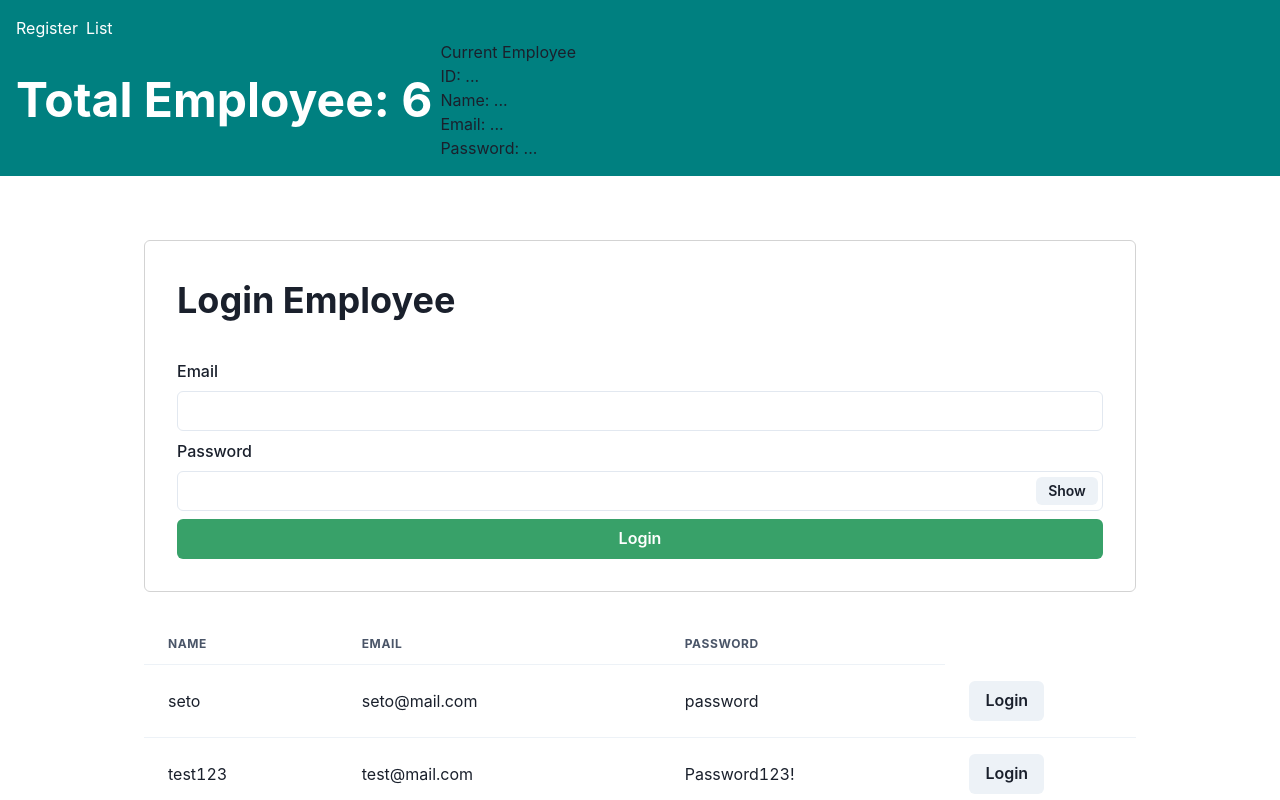
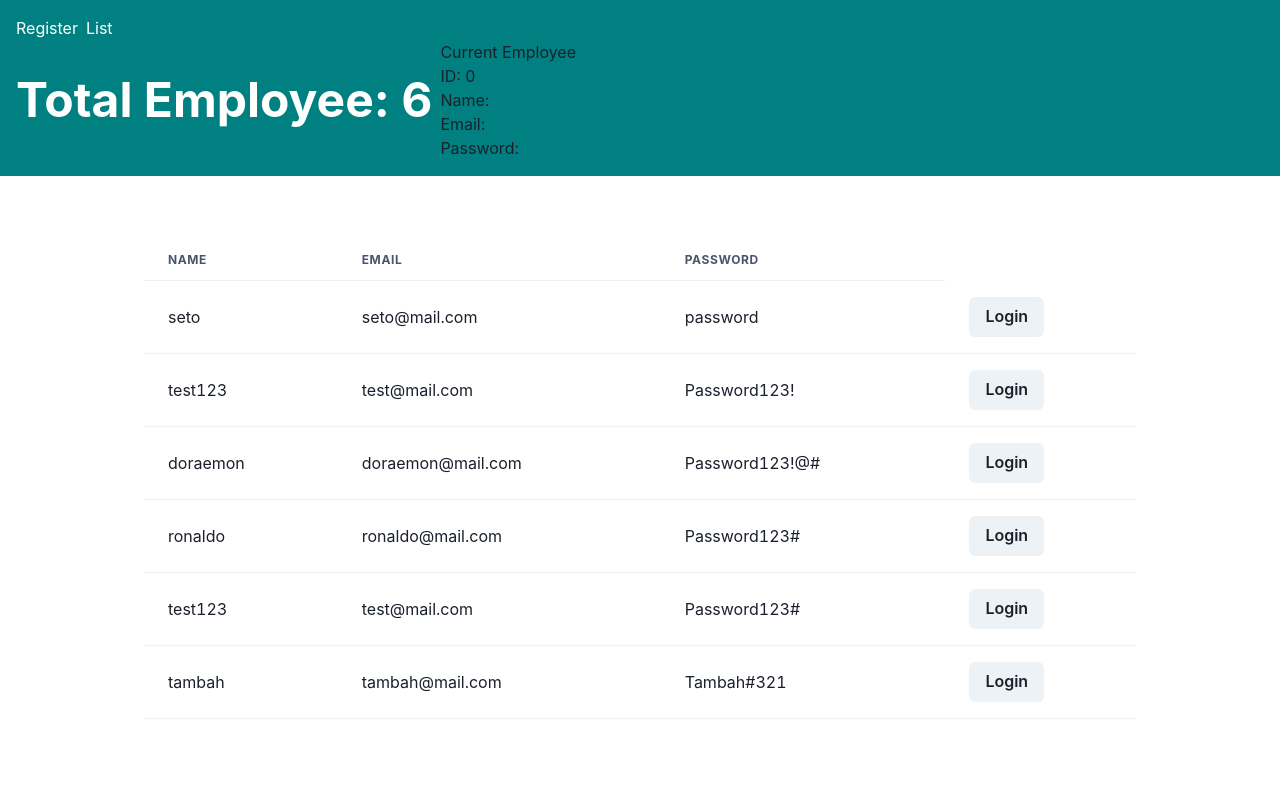
Before and after one commit to wibihanif/reactjs-login, a React (Create React App) app: page /employees/list in a window 1280 px wide. Shown: the top 800 px of the page. Built offline with nearby package versions, Linux system fonts and the light colour scheme; data requests are answered from the project's data file.

Commit message:
login btn solution

```diff
--- a/src/App.jsx
+++ b/src/App.jsx
@@ -55,10 +55,10 @@ function App() {
           </Text>
           <Box>
             <Text>Current Employee</Text>
-            <Text>ID: ...</Text>
-            <Text>Name: ...</Text>
-            <Text>Email: ...</Text>
-            <Text>Password: ...</Text>
+            <Text>ID: {employeeSelector.currentEmployee.id}</Text>
+            <Text>Name: {employeeSelector.currentEmployee.name}</Text>
+            <Text>Email: {employeeSelector.currentEmployee.email}</Text>
+            <Text>Password: {employeeSelector.currentEmployee.password}</Text>
           </Box>
         </HStack>
       </Box>
--- a/src/features/employee/employeeSlice.js
+++ b/src/features/employee/employeeSlice.js
@@ -17,9 +17,19 @@ export const employeeSlice = createSlice({
     fillEmployeeList: (state, action) => {
       state.data = action.payload
     },
+    loginEmployee: (state, action) => {
+      const { name, email, password, id } = action.payload
+
+      state.currentEmployee = {
+        name,
+        email,
+        password,
+        id
+      }
+    }
   },
 })
 
-export const { fillEmployeeList } = employeeSlice.actions
+export const { fillEmployeeList, loginEmployee } = employeeSlice.actions
 
 export default employeeSlice.reducer
--- a/src/pages/EmployeeList.jsx
+++ b/src/pages/EmployeeList.jsx
@@ -19,11 +19,13 @@ import {
 } from "@chakra-ui/react"
 import { useFormik } from "formik"
 import { useState } from "react"
-import { useSelector } from "react-redux"
+import { useDispatch, useSelector } from "react-redux"
+import { loginEmployee } from "../features/employee/employeeSlice"
 
 const EmployeeList = () => {
   const [showPassword, setShowPassword] = useState(false)
   const employeeSelector = useSelector((state) => state.employee)
+  const dispatch = useDispatch()
 
   const renderEmployees = () => {
     return employeeSelector.data.map((val) => {
@@ -33,7 +35,12 @@ const EmployeeList = () => {
           <Td>{val.email}</Td>
           <Td>{val.password}</Td>
           <Td>
-            <Button>Login</Button>
+            <Button
+              isDisabled={employeeSelector.currentEmployee.id === val.id}
+              onClick={() => dispatch(loginEmployee(val))}
+            >
+              Login
+            </Button>
           </Td>
         </Tr>
       )
@@ -54,7 +61,7 @@ const EmployeeList = () => {
 
   return (
     <Container maxW="container.lg" py="16">
-      <Box p="8" mb="8" borderRadius="6px" border="solid 1px lightgrey">
+      {/* <Box p="8" mb="8" borderRadius="6px" border="solid 1px lightgrey">
         <Text fontWeight="bold" fontSize="4xl" mb="8">
           Login Employee
         </Text>
@@ -93,7 +100,7 @@ const EmployeeList = () => {
           </FormControl>
           <Button colorScheme="green">Login</Button>
         </Stack>
-      </Box>
+      </Box> */}
       <Table>
         <Thead>
           <Tr>
```
